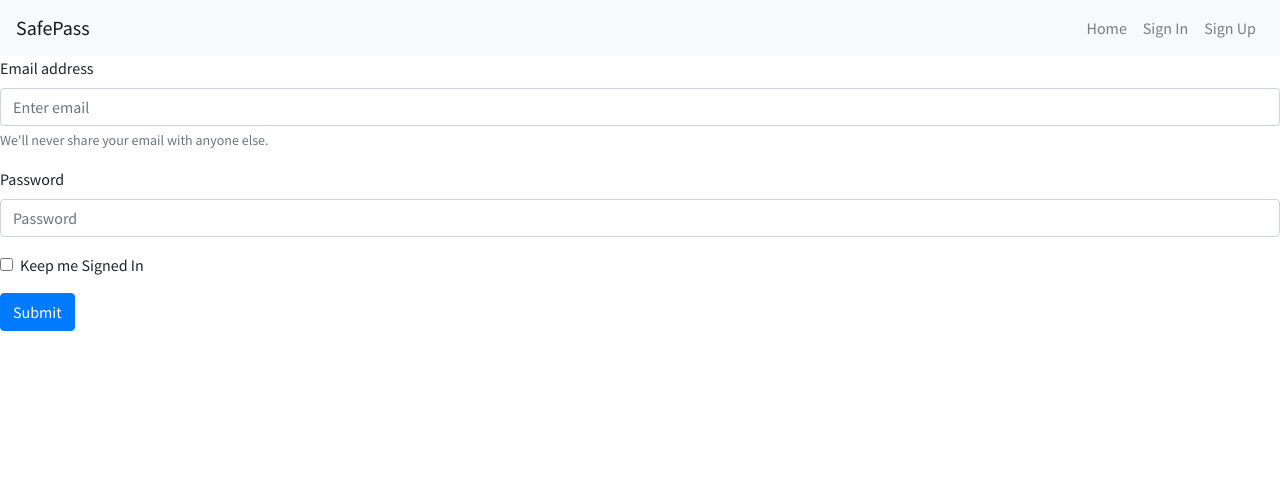
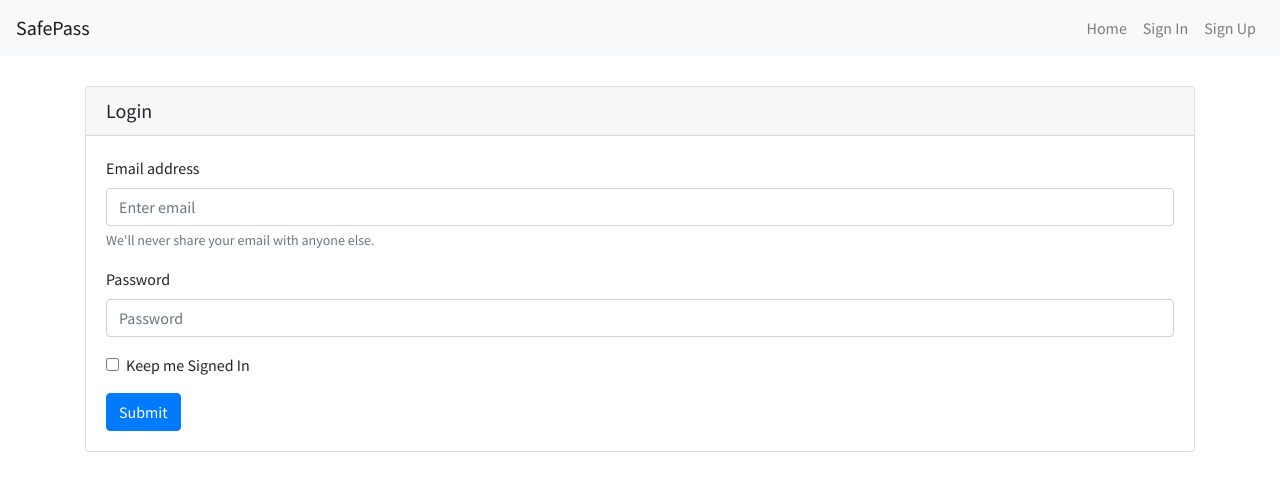
Before and after one commit to rajrajhans/safepass, a React (Create React App) app: page /login in a window 1280 px wide. Shown: the top 488 px of the page. Built offline with nearby package versions, Linux system fonts and the light colour scheme; no server answers.

Commit message:
Add styles to Login Component

```diff
--- a/src/components/Login.jsx
+++ b/src/components/Login.jsx
@@ -5,6 +5,8 @@ import app from '../utils/firebaseInit';
 import { navigate } from '@reach/router';
 import { AuthContext } from './helpers/AuthContext';
 import { LoadingContext } from './helpers/LoadingContext';
+import Card from 'react-bootstrap/Card';
+import Container from 'react-bootstrap/Container';
 
 const Login = () => {
   const [loginState, setLoginState] = useState({ email: '', password: '' });
@@ -43,7 +45,12 @@ const Login = () => {
   }
 
   return (
-    <div>
+    <Container>
+      <Card style={{ marginTop: '30px' }}>
+        <Card.Header>
+          <Card.Title style={{ marginBottom: '0' }}>Login</Card.Title>
+        </Card.Header>
+        <Card.Body>
           <Form onSubmit={handleSubmit}>
             <Form.Group controlId="formBasicEmail">
               <Form.Label>Email address</Form.Label>
@@ -78,7 +85,9 @@ const Login = () => {
               Submit
             </Button>
           </Form>
-    </div>
+        </Card.Body>
+      </Card>
+    </Container>
   );
 };
 
```
Lines whose indentation alone changed are shown as unchanged.
